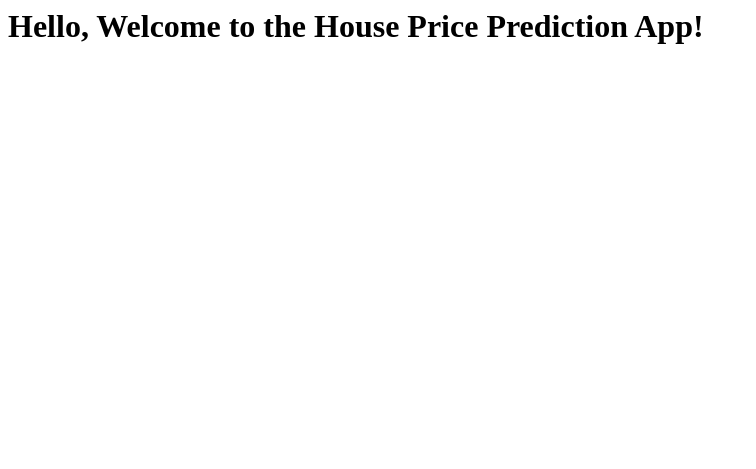
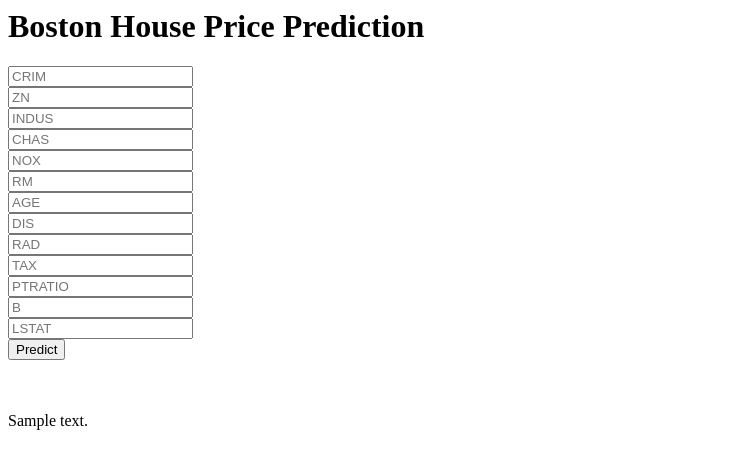
Before and after one commit to mridhultp/house_price_prediction, a Flask app: template templates/home.html in a window 1280 px wide. Shown: the top 469 px of the page, without its empty margins (0-756 px from the left). Run offline with Flask 3, Linux system fonts and the light colour scheme; the template is opened without the code that fills it: most values are stand-ins (such as "Sample title", 1, 10 or a date in 2020); parts of the project's set-up code (start-up, migrations or seed data) failed here and were passed over.

Commit message:
web app is built

```diff
--- a/app.py
+++ b/app.py
@@ -25,6 +25,13 @@ def predict_api():
     print(output[0])
     return jsonify(output[0])
 
+@app.route('/predict',methods=['POST'])
+def predict():
+    data=[float(x) for x in request.form.values()]
+    final_input=scaler.transform(np.array(data).reshape(1,-1))
+    print(final_input)
+    output=regmodel.predict(final_input)[0]
+    return render_template("home.html",prediction_text="The predicted house price is {}".format(output))
 
 if __name__=="__main__":
     app.run(debug=True)
--- a/templates/home.html
+++ b/templates/home.html
@@ -1,3 +1,47 @@
-<h1>
-Hello, Welcome to the House Price Prediction App!
-</h1>
+<body>
+    <div class="login">
+        <h1>Boston House Price Prediction</h1>
+
+        <!-- Main input for receiving query to our ML model -->
+        <form action="{{ url_for('predict') }}" method="post">
+
+            <input type="text" name="CRIM" placeholder="CRIM" required /><br>
+
+            <input type="text" name="ZN" placeholder="ZN" required /><br>
+
+            <input type="text" name="INDUS" placeholder="INDUS" required /><br>
+
+            <input type="text" name="CHAS" placeholder="CHAS" required /><br>
+
+            <input type="text" name="NOX" placeholder="NOX" required /><br>
+
+            <input type="text" name="RM" placeholder="RM" required /><br>
+
+            <input type="text" name="AGE" placeholder="AGE" required /><br>
+
+            <input type="text" name="DIS" placeholder="DIS" required /><br>
+
+            <input type="text" name="RAD" placeholder="RAD" required /><br>
+
+            <input type="text" name="TAX" placeholder="TAX" required /><br>
+
+            <input type="text" name="PTRATIO" placeholder="PTRATIO" required /><br>
+
+            <input type="text" name="B" placeholder="B" required /><br>
+
+            <input type="text" name="LSTAT" placeholder="LSTAT" required /><br>
+
+            <button type="submit" class="btn btn-primary btn-block btn-large">
+                Predict
+            </button>
+
+        </form>
+
+        <br>
+        <br>
+
+        {{ prediction_text }}
+
+    </div>
+</body>
+</html>
```
